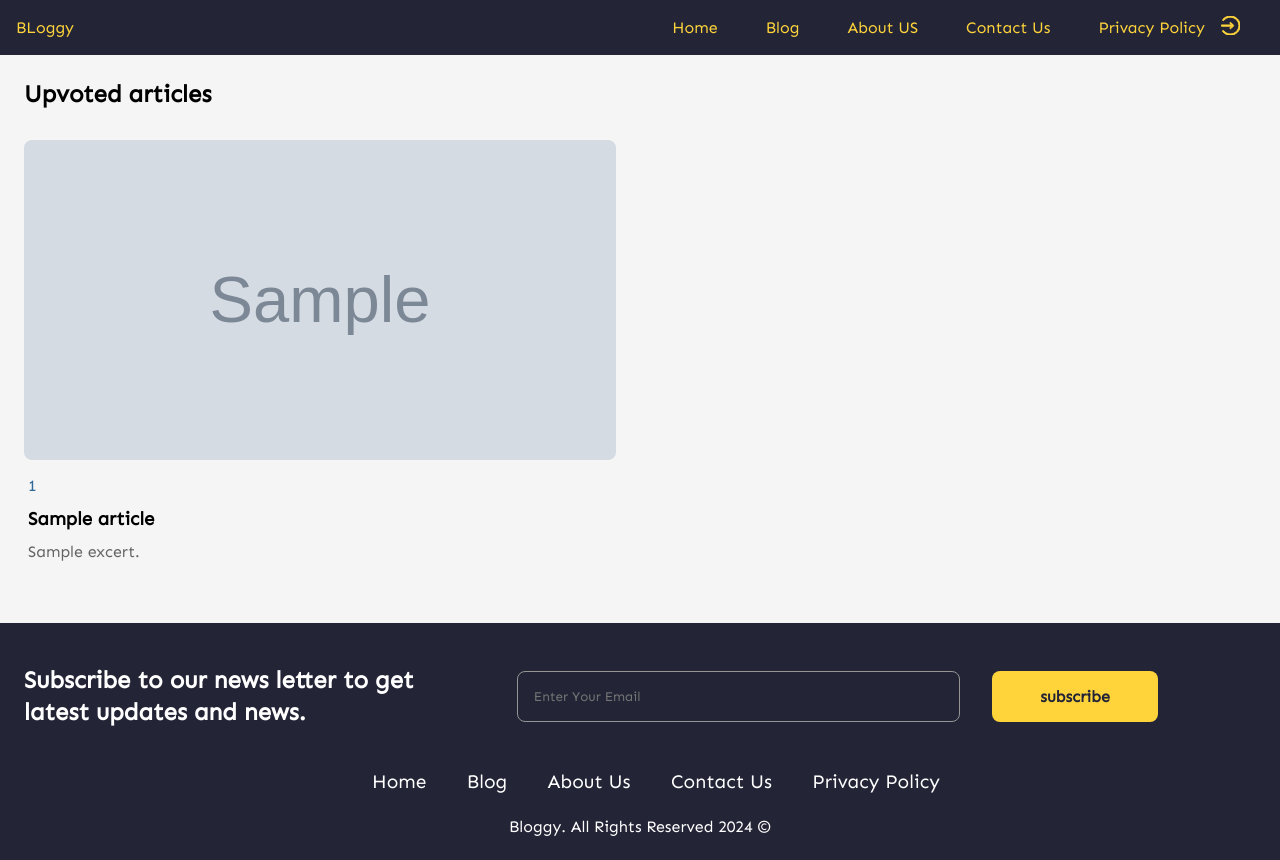
After one commit to kimanxo/Bloggy, a Django app: template templates/upvoted_posts/index.html in a window 1280 px wide. The commit adds this page. Run offline with Django 4.2, Linux system fonts and the light colour scheme; the template is opened without the code that fills it: most values are stand-ins (such as "Sample title", 1, 10 or a date in 2020); grey boxes marked "Sample" are stand-in pictures.

Commit message:
added navigation for upvoted and downvoted posts

```diff
--- a/core/urls.py
+++ b/core/urls.py
@@ -1,5 +1,6 @@
 from django.urls import path
 from .views import (
+    DownvotedPostsView,
     IndexView,
     BlogView,
     CategoryPostsView,
@@ -11,6 +12,7 @@ from .views import (
     SavedPostsView,
     SettingsView,
     ReadingListView,
+    UpvotedPostsView,
 )
 
 
@@ -26,4 +28,6 @@ urlpatterns = [
     path("accounts/settings", SettingsView.as_view(), name="settings"),
     path("accounts/reading_list", ReadingListView.as_view(), name="reading_list"),
     path("accounts/saved_posts", SavedPostsView.as_view(), name="saved_posts"),
+    path("accounts/upvoted_posts", UpvotedPostsView.as_view(), name="upvoted_posts"),
+    path("accounts/downvoted_posts", DownvotedPostsView.as_view(), name="downvoted_posts"),
 ]
--- a/static/root.css
+++ b/static/root.css
@@ -132,6 +132,17 @@ nav li {
   gap: 1rem;
 }
 
+.vote_btn_down, .vote_btn_up{
+  width: 1.5rem ;
+  height: 2rem ;
+}
+.vote_btn_down{
+  rotate: 90deg
+}
+.vote_btn_up{
+  rotate: -90deg
+}
+
 .opt:last-child {
   color: #ff5959;
 }
--- /dev/null
+++ b/templates/upvoted_posts/index.html
@@ -0,0 +1,31 @@
+{% extends 'base.html' %}
+{% load static %}
+
+{% block title %}
+  {{ request.user.username }}'s Upvoted Articles
+{% endblock %}
+{% block css %}
+  {% static 'reading_list/style.css' %}
+{% endblock %}
+{% block content %}
+  <main>
+    <h1>Upvoted articles</h1>
+    <section class="container">
+      {% if items %}
+        {% for item in items %}
+          <article class="post">
+            <img loading="lazy" src="{{ item.article.image.url }}" alt="post" />
+            <div>
+
+              <a href="{% url 'category_posts' item.article.category.pk %}" id="category">{{ item.article.category.pk|upper }}</a>
+              <h3><a href="{% url 'article' item.article.pk %}">{{ item.article.title }}</a></h3>
+              <p>{{ item.article.excert|truncatechars:150 }}.</p>
+            </div>
+          </article>
+        {% endfor %}
+      {% else %}
+        <p>your haven't added any articles to your list.</p>
+      {% endif %}
+    </section>
+  </main>
+{% endblock %}
--- a/templates/user_actions.html
+++ b/templates/user_actions.html
@@ -19,20 +19,28 @@
     </article>
     <article class="user_links" x-show="showOptions">
       <a href="{% url 'reading_list' %}" class="opt">
-        <img loading="lazy" loading="lazy"  src="{% static 'login/reading_list.svg' %}" alt="" />
+        <img loading="lazy"  src="{% static 'login/reading_list.svg' %}" alt="" />
         <p>Reading List</p>
       </a>
 
       <a href="{% url 'saved_posts' %}" class="opt">
-        <img loading="lazy" loading="lazy"  src="{% static 'login/saved_posts.svg' %}" alt="" />
+        <img loading="lazy"   src="{% static 'login/saved_posts.svg' %}" alt="" />
         <p>Saved Posts</p>
       </a>
+      <a href="{% url 'downvoted_posts' %}" class="opt">
+        <img loading="lazy"   src="{% static 'article/downvote.png' %}" class="vote_btn_up" alt="" />
+        <p>Upvoted posts</p>
+      </a>
+      <a href="{% url 'upvoted_posts' %}" class="opt">
+        <img loading="lazy"   src="{% static 'article/downvote.png' %}" class="vote_btn_down" alt="" />
+        <p>Downvoted posts</p>
+      </a>
       <a href="{% url 'settings' %}" class="opt">
-        <img loading="lazy" loading="lazy"  src="{% static 'login/settings.svg' %}" alt="" />
+        <img loading="lazy"   src="{% static 'login/settings.svg' %}" alt="" />
         <p>Settings</p>
       </a>
       <a href="{% url 'account_logout' %}" class="opt">
-        <img loading="lazy" loading="lazy"  src="{% static 'login/logout.svg' %}" alt="" />
+        <img loading="lazy"   src="{% static 'login/logout.svg' %}" alt="" />
         <p>Logout</p>
       </a>
     </article>
```
Also changed, not shown: templates/downvoted_posts/index.html (added, +31 -0 lines).
